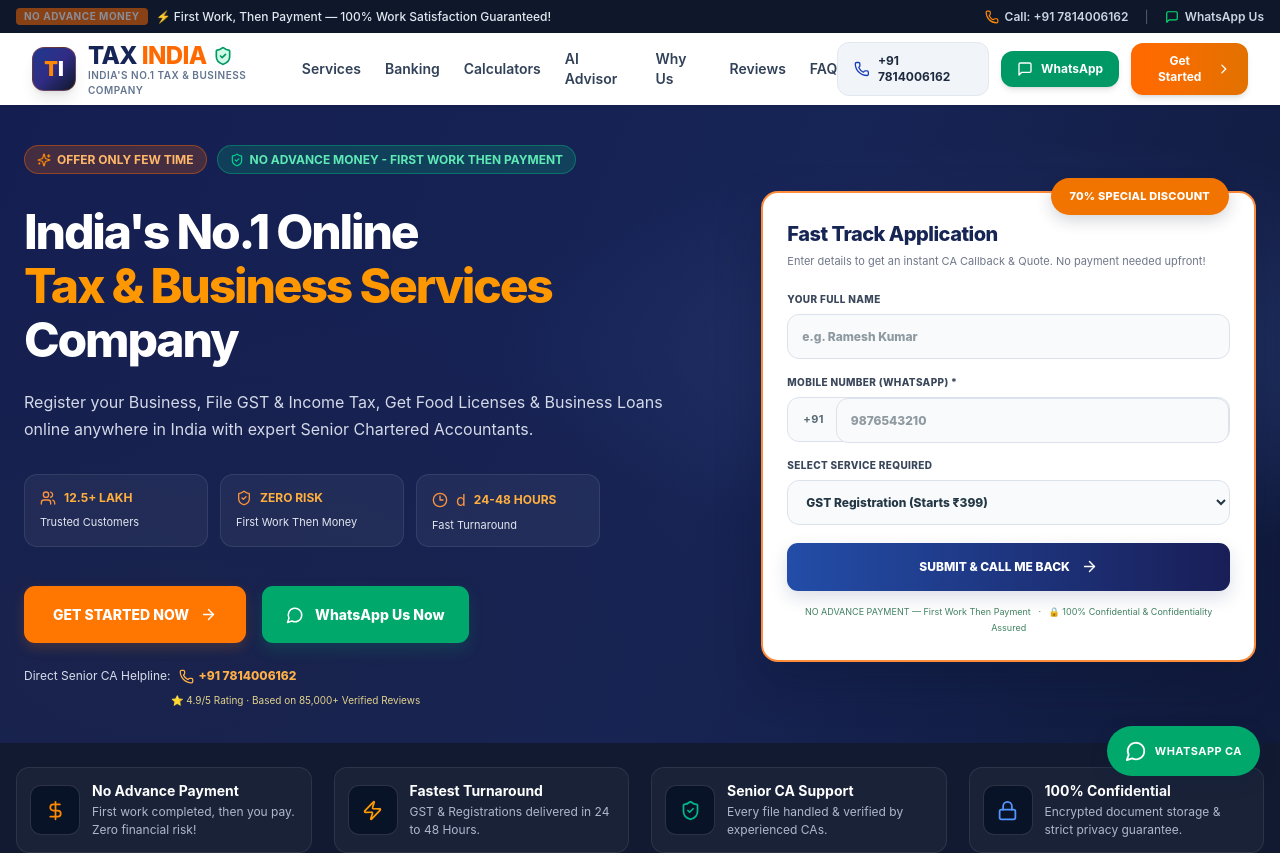
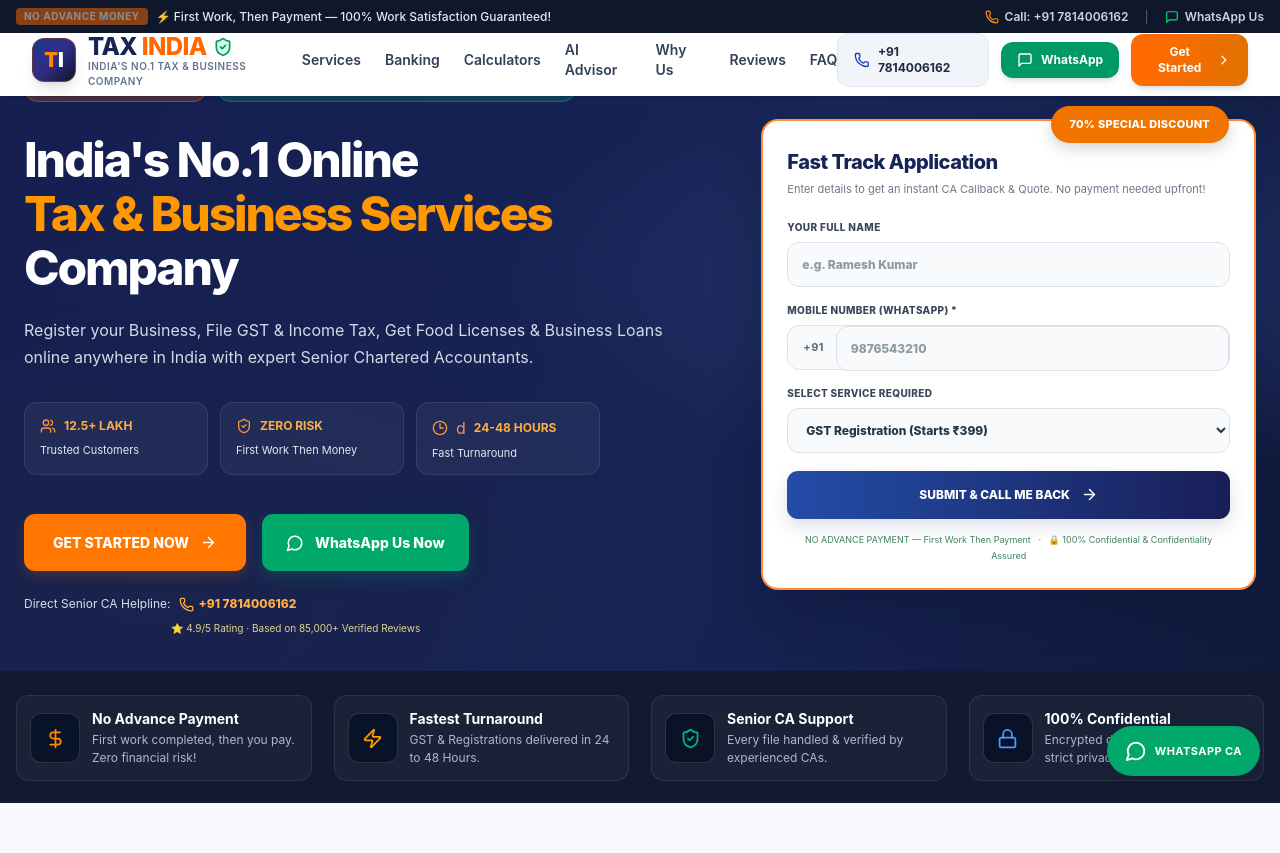
Before and after one commit to DevSank2006/TaxIndia, a React (Vite) app: page / in a window 1280 px wide. Shown: the top 853 px of the page. Built offline with nearby package versions, Linux system fonts and the light colour scheme.

Commit message:
Update TAX INDIA website

```diff
--- a/src/components/Header.jsx
+++ b/src/components/Header.jsx
@@ -41,10 +41,10 @@
 
 export default function TopBar() {
   return (
-    <div className="bg-slate-900 px-3 py-2 text-xs font-medium text-white sm:px-4">
-      <div className="mx-auto flex max-w-7xl flex-col items-center justify-between gap-1.5 md:flex-row md:gap-2">
+    <div className="bg-slate-900 px-3 py-2 text-xs font-medium text-white sm:px-4 sticky top-0 z-50">
+      <div className="mx-auto flex max-w-7xl flex-col items-center justify-between gap-1.5 md:flex-row md:gap-2 ">
         {/* Left: badge + message */}
-        <div className="flex flex-wrap items-center justify-center gap-x-2 gap-y-1 text-center md:justify-start md:text-left">
+        <div className="flex flex-wrap items-center justify-center gap-x-2 gap-y-1 text-center md:justify-start md:text-left ">
           <span className="animate-pulse rounded bg-orange-500 px-2 py-0.5 text-[10px] font-bold uppercase tracking-wider text-white">
             No Advance Money
           </span>
--- a/src/components/Hero.jsx
+++ b/src/components/Hero.jsx
@@ -42,12 +42,12 @@
 function Logo() {
   return (
     <a href="#" className="group flex items-center gap-2.5 sm:gap-3">
-      <div className="flex h-10 w-10 shrink-0 items-center justify-center rounded-xl border border-orange-500/30 bg-gradient-to-br from-blue-900 via-indigo-900 to-slate-900 text-lg font-black text-white shadow-lg transition-transform group-hover:scale-105 sm:h-11 sm:w-11 sm:text-xl">
+      <div className=" flex h-10 w-10 shrink-0 items-center justify-center rounded-xl border border-orange-500/30 bg-gradient-to-br from-blue-900 via-indigo-900 to-slate-900 text-lg font-black text-white shadow-lg transition-transform group-hover:scale-105 sm:h-11 sm:w-11 sm:text-xl ">
         <span className="text-orange-400">T</span>
         <span className="text-white">I</span>
       </div>
 
-      <div>
+      <div className="">
         <div className="flex items-center gap-1.5">
           <span className="font-sans text-xl font-extrabold tracking-tight text-blue-950 sm:text-2xl">
             TAX <span className="text-orange-500">INDIA</span>
@@ -84,7 +84,7 @@
 // Buttons on the right side (tablet and desktop)
 function DesktopActions() {
   return (
-    <div className="hidden items-center gap-3 sm:flex">
+    <div className="hidden items-center gap-3 sm:flex ">
       <a
         href={callUrl}
         className="hidden items-center gap-2 rounded-xl border border-slate-200 bg-slate-100 px-4 py-2.5 text-xs font-bold text-slate-800 transition-all hover:bg-slate-200 lg:flex"
@@ -181,7 +181,7 @@
 
   return (
     <div>
-       <header className="sticky top-0 z-40 bg-white shadow-sm">
+       <header className="fixed lg:top-6 z-40 bg-white shadow-sm w-full">
       <div className="mx-auto max-w-7xl px-4 sm:px-6 lg:px-8">
         <div className="flex h-[68px] items-center justify-between sm:h-[72px]">
           <Logo />
```
